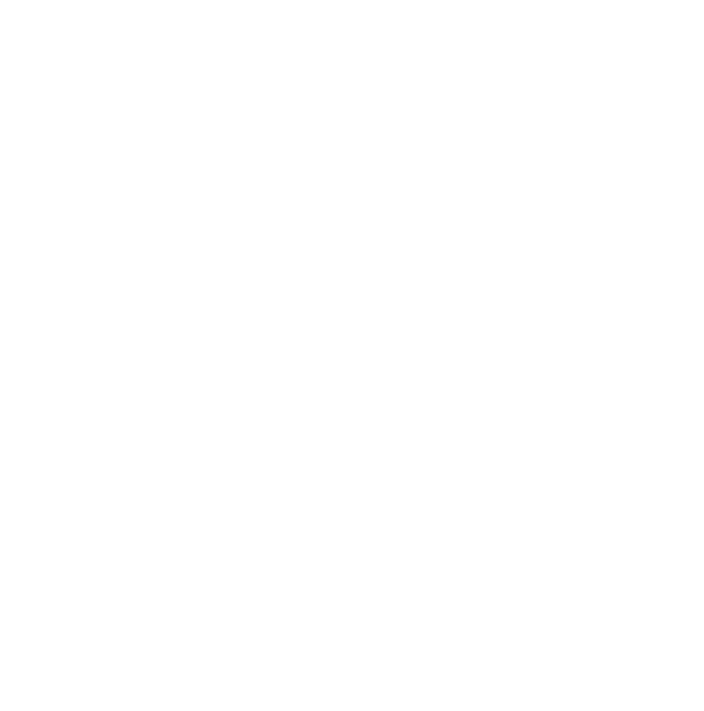
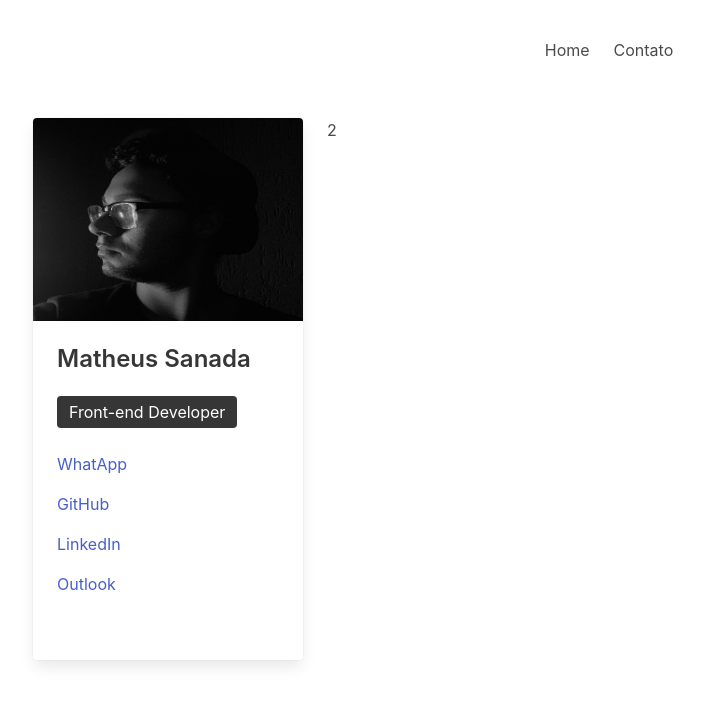
Before and after one commit to Matheus-Sanada/Portfolio_Matheus_Sanada, a website: page index.html in a window 1280 px wide. Shown: the whole page, without its empty margins (31-735 px from the left). Drawn offline with nearby package versions, Linux system fonts and the light colour scheme.

Commit message:
Portfolio parte One

```diff
--- a/index.html
+++ b/index.html
@@ -4,9 +4,76 @@
     <meta charset="UTF-8">
     <meta http-equiv="X-UA-Compatible" content="IE=edge">
     <meta name="viewport" content="width=device-width, initial-scale=1.0">
+    <link rel="stylesheet" href="node_modules/bulma/css/bulma.css">
+    <link rel="stylesheet" href="css/style.css">
     <title>Matheus Sanada</title>
 </head>
 <body>
+    <header>
+        <nav class="navbar" role="navigation" aria-label="main navigation">
+            <div id="navbarBasicExample" class="navbar-menu">
+                <div class="navbar-start">
+                        <a href="index.html" class="navbar-item">Home</a>
 
+                        <a href="#" class="navbar-item">Contato</a>
+
+                </div>
+            </div>
+          </nav>
+    </header>
+
+    <section class="section">
+        <div class="container">
+            <div class="columns">
+                <div class="column">
+
+                    <div class="card">
+                        <div class="card-image">
+                          <figure class="image is-4by3">
+                            <img src="assets/img/3E653D51-FE97-4001-ACD3-AC0B0CCB59DE (1).jpg" alt="Placeholder image">
+                          </figure>
+                        </div>
+                        <div class="card-content">
+                          <div class="media">
+                            <div class="media-content">
+                              <p class="title is-4">Matheus Sanada</p>
+
+                              <span class="tag is-dark is-medium">Front-end Developer</span>
+                            </div>
+                          </div>
+
+                          <div class="content">
+                                <p class="has-text-justified">
+                                    <a href="https://api.whatsapp.com/send?phone=5511940135094">WhatApp</a>
+                                </p>
+
+                                <p class="has-text-justified">
+                                    <a href="https://github.com/Matheus-sanada">GitHub</a>
+                                </p>
+
+                                <p class="has-text-justified">
+                                    <a href="https://www.linkedin.com/in/matheus-sanada-942393234/">LinkedIn</a>
+                                </p>
+
+                                <p class="has-text-justified">
+                                    <a href=" mailto:contatomatheussanada@outlook.com">Outlook</a>
+                                </p>
+                            <br>
+                          </div>
+                        </div>
+                      </div>
+
+                </div>
+
+                <div class="column is-9">
+                    2
+
+                </div>
+            </div>
+        </div>
+    </section>
+
+
+    <script src="https://kit.fontawesome.com/f38f42f882.js" crossorigin="anonymous"></script>
 </body>
 </html>
--- /dev/null
+++ b/sass/style.scss
@@ -0,0 +1,11 @@
+.navbar-menu .navbar-start {
+    width: 100%;
+    display: flex;
+    justify-content: center;
+    align-items: center;
+    margin-top: 30px;
+}
+
+.card-header .card-header-title p {
+    text-align: center;
+}
```
Also changed, not shown: assets/img/3E653D51-FE97-4001-ACD3-AC0B0CCB59DE (1).jpg (added), assets/img/logo.png (added), css/style.css (added), 1 other file.
